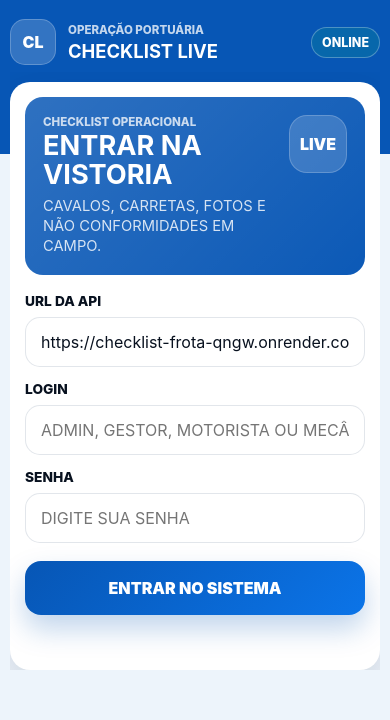
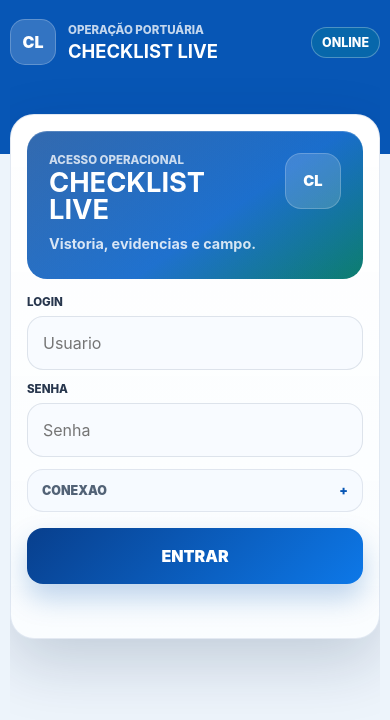
Before and after one commit to francerferreira/checklist-frota, a plain HTML site: page web_app/index.html in a window 390 px wide. Drawn offline with Linux system fonts and the light colour scheme.

Commit message:
Refine web mobile login screen

```diff
--- a/web_app/index.html
+++ b/web_app/index.html
@@ -14,10 +14,10 @@
     <title>CHECKLIST LIVE</title>
     <link rel="icon" type="image/png" sizes="192x192" href="./static/icons/icon-192.png">
     <link rel="apple-touch-icon" href="./static/icons/icon-192.png">
-    <link rel="stylesheet" href="./static/css/styles.css?v=20260420-05">
+    <link rel="stylesheet" href="./static/css/styles.css?v=20260420-06">
     <script>
         (function () {
-            var cssUrl = "./static/css/styles.css?v=20260420-05";
+            var cssUrl = "./static/css/styles.css?v=20260420-06";
             var style = document.createElement("style");
             style.setAttribute("data-inline-fallback", "styles.css");
             document.head.appendChild(style);
@@ -41,32 +41,35 @@
 
         <main class="app-main">
             <section id="login-screen" class="screen active">
-                <form id="login-form" class="login-card">
+                <form id="login-form" class="login-card login-card-refined">
                     <div class="login-hero">
                         <div>
-                            <p class="overline">CHECKLIST OPERACIONAL</p>
-                            <h2>ENTRAR NA VISTORIA</h2>
-                            <span>CAVALOS, CARRETAS, FOTOS E NÃO CONFORMIDADES EM CAMPO.</span>
+                            <p class="overline">ACESSO OPERACIONAL</p>
+                            <h2>Checklist Live</h2>
+                            <span>Vistoria, evidencias e campo.</span>
                         </div>
-                        <div class="login-badge">LIVE</div>
+                        <div class="login-badge">CL</div>
                     </div>
 
                     <div class="form-fields">
                         <label>
-                            <span>URL DA API</span>
-                            <input type="url" id="api-base-url" value="https://checklist-frota-qngw.onrender.com" required>
-                        </label>
-                        <label>
                             <span>LOGIN</span>
-                    <input type="text" id="login" placeholder="ADMIN, GESTOR, MOTORISTA OU MECÂNICO" autocomplete="username" required>
+                            <input type="text" id="login" placeholder="Usuario" autocomplete="username" required>
                         </label>
                         <label>
                             <span>SENHA</span>
-                            <input type="password" id="password" placeholder="DIGITE SUA SENHA" autocomplete="current-password" required>
+                            <input type="password" id="password" placeholder="Senha" autocomplete="current-password" required>
                         </label>
+                        <details class="connection-panel">
+                            <summary>Conexao</summary>
+                            <label>
+                                <span>API</span>
+                                <input type="url" id="api-base-url" value="https://checklist-frota-qngw.onrender.com" required>
+                            </label>
+                        </details>
                     </div>
 
-                    <button id="login-button" type="button" class="primary-button">ENTRAR NO SISTEMA</button>
+                    <button id="login-button" type="button" class="primary-button">ENTRAR</button>
                     <div id="login-status" class="login-status" aria-live="polite"></div>
                 </form>
             </section>
@@ -460,12 +463,12 @@
                     status.textContent = `Erro de acesso: ${error.message || error}`;
                     status.classList.add("error");
                     button.disabled = false;
-                    button.textContent = "ENTRAR NO SISTEMA";
+                    button.textContent = "ENTRAR";
                 }
             }, true);
         });
     </script>
-    <script src="./static/js/config.js?v=20260420-05"></script>
-    <script src="./static/js/app-20260419-25.js?v=20260420-05"></script>
+    <script src="./static/js/config.js?v=20260420-06"></script>
+    <script src="./static/js/app-20260419-25.js?v=20260420-06"></script>
 </body>
 </html>
--- a/web_app/static/css/styles.css
+++ b/web_app/static/css/styles.css
@@ -1559,3 +1559,159 @@ textarea {
         flex-basis: calc(20% - 8px);
     }
 }
+
+#login-screen.active {
+    display: grid;
+    min-height: calc(100vh - 118px);
+    place-items: start center;
+    padding-top: clamp(12px, 5vh, 52px);
+}
+
+.login-card-refined {
+    width: min(100%, 464px);
+    max-width: 464px;
+    grid-template-columns: 1fr;
+    gap: 16px;
+    padding: clamp(16px, 4vw, 24px);
+    margin-top: 0;
+    border-radius: 24px;
+    border: 1px solid rgba(174, 191, 216, 0.34);
+    background:
+        linear-gradient(180deg, rgba(255, 255, 255, 0.96), rgba(250, 253, 255, 0.98)),
+        #ffffff;
+    box-shadow: 0 24px 62px rgba(8, 33, 72, 0.18);
+}
+
+.login-card-refined .login-hero {
+    min-height: 148px;
+    align-items: flex-start;
+    border-radius: 20px;
+    padding: 22px;
+    background:
+        linear-gradient(135deg, rgba(255, 255, 255, 0.18), rgba(5, 42, 92, 0.08)),
+        linear-gradient(145deg, #06499d 0%, #0b67cf 58%, #0d856f 100%);
+    box-shadow: inset 0 1px 0 rgba(255, 255, 255, 0.18);
+}
+
+.login-card-refined .login-hero h2 {
+    max-width: 260px;
+    font-size: clamp(1.7rem, 7vw, 2.2rem);
+    line-height: 0.98;
+    letter-spacing: 0;
+    text-transform: uppercase;
+}
+
+.login-card-refined .login-hero span {
+    max-width: 260px;
+    margin-top: 10px;
+    font-size: 0.9rem;
+    font-weight: 750;
+}
+
+.login-card-refined .login-badge {
+    width: 56px;
+    min-width: 56px;
+    height: 56px;
+    border-radius: 16px;
+    font-size: 0.92rem;
+}
+
+.login-card-refined .form-fields {
+    gap: 12px;
+}
+
+.login-card-refined label span {
+    margin-bottom: 7px;
+    color: #27364d;
+    font-size: 0.72rem;
+    letter-spacing: 0;
+}
+
+.login-card-refined input {
+    min-height: 54px;
+    border-radius: 16px;
+    background: #f8fbff;
+    font-size: 1rem;
+}
+
+.login-card-refined .primary-button {
+    min-height: 56px;
+    border-radius: 16px;
+    background: linear-gradient(135deg, #083f8d, #0d78e8);
+    letter-spacing: 0;
+}
+
+.connection-panel {
+    border: 1px solid rgba(122, 140, 166, 0.18);
+    border-radius: 16px;
+    background: #f6faff;
+    overflow: hidden;
+}
+
+.connection-panel summary {
+    cursor: pointer;
+    list-style: none;
+    padding: 13px 14px;
+    color: #526276;
+    font-size: 0.78rem;
+    font-weight: 900;
+    text-transform: uppercase;
+}
+
+.connection-panel summary::-webkit-details-marker {
+    display: none;
+}
+
+.connection-panel summary::after {
+    content: "+";
+    float: right;
+    color: var(--blue);
+    font-weight: 950;
+}
+
+.connection-panel[open] summary::after {
+    content: "-";
+}
+
+.connection-panel label {
+    display: block;
+    padding: 0 12px 12px;
+}
+
+.connection-panel input {
+    min-height: 44px;
+    background: #ffffff;
+    font-size: 0.82rem;
+}
+
+@media (min-width: 760px) {
+    .login-card-refined {
+        grid-template-columns: 1fr;
+        max-width: 464px;
+        margin: 0 auto;
+    }
+
+    .login-card-refined .primary-button {
+        grid-column: auto;
+    }
+}
+
+@media (max-width: 380px) {
+    .login-card-refined {
+        border-radius: 18px;
+        padding: 12px;
+    }
+
+    .login-card-refined .login-hero {
+        padding: 18px;
+        border-radius: 16px;
+    }
+
+    .login-card-refined .login-badge {
+        display: grid;
+        width: 46px;
+        min-width: 46px;
+        height: 46px;
+        border-radius: 13px;
+    }
+}
```
